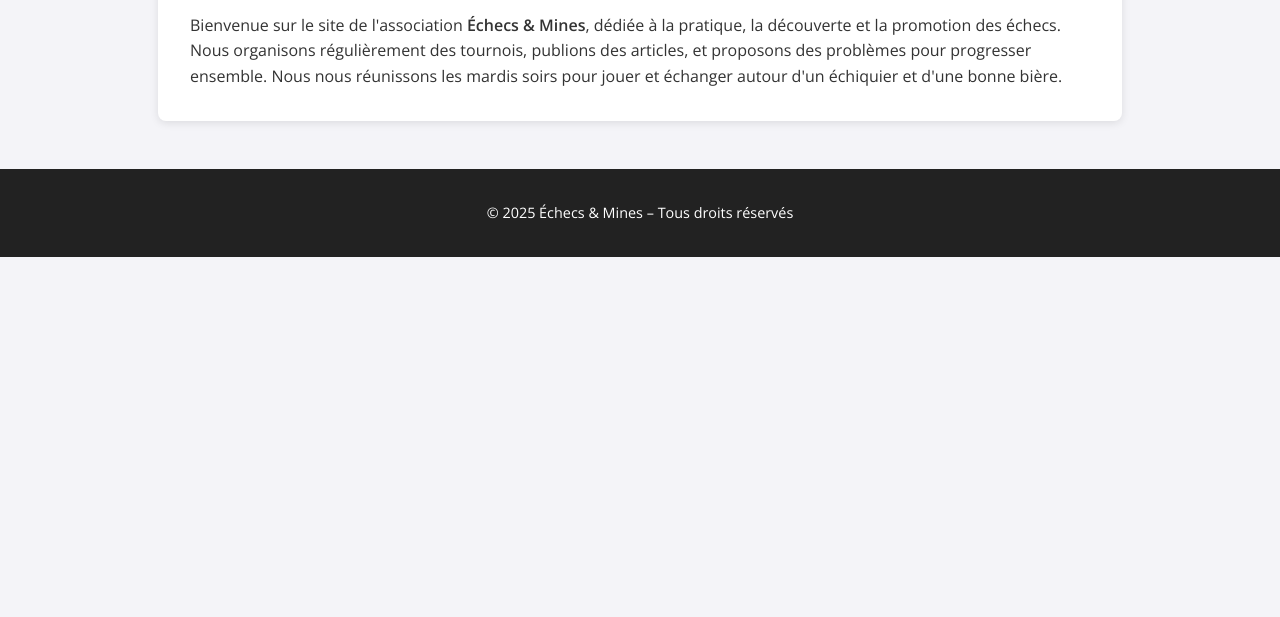
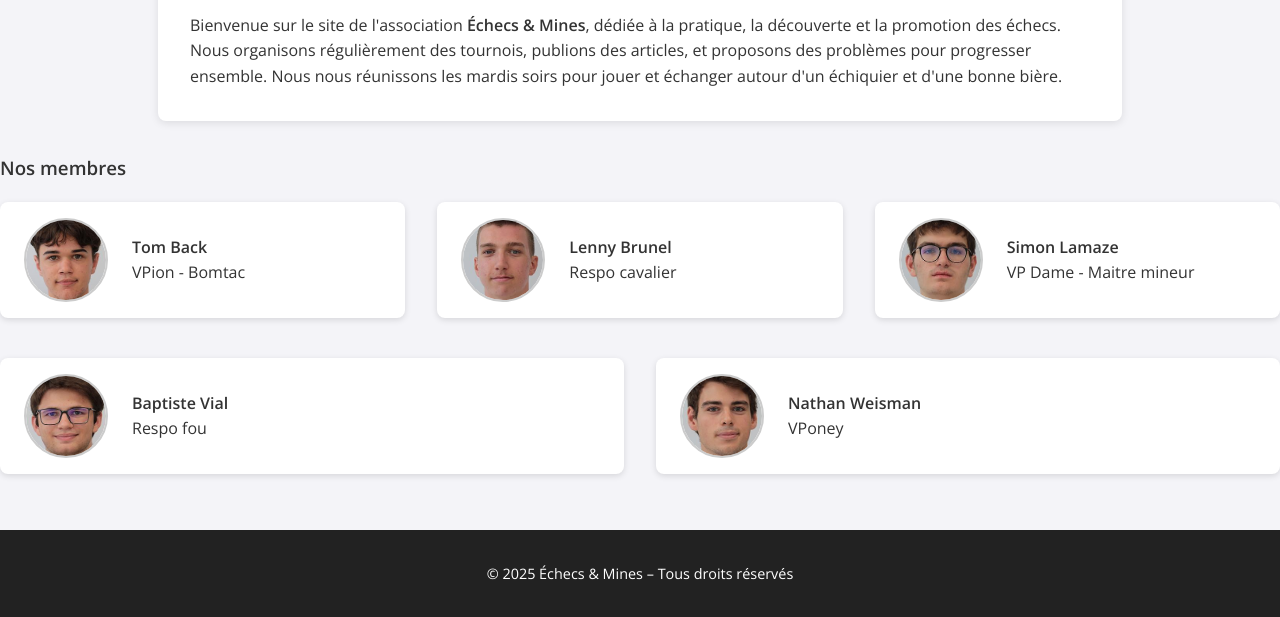
Before and after one commit to Playfaster92/front_echecs_et_mines, a plain HTML site: page apropos.html in a window 1280 px wide. Shown: the part 372-989 px from the top of the page. Before the commit the page ends 800 px from the top, so only its background shows below. Drawn offline with nearby package versions, Linux system fonts and the light colour scheme.

Commit message:
resolution problemes, ajout photos et membres

```diff
--- a/apropos.html
+++ b/apropos.html
@@ -19,13 +19,57 @@
     <a href="probleme.html">Problème</a>
     <a href="articles.html">Articles</a>
     <a href="tournois.html">Tournois</a>
-    <a href="resultats.html">Résultats</a>
   </nav>
 
+  <main>
   <section>
     <h2>À propos</h2>
     <p>Bienvenue sur le site de l'association <strong>Échecs & Mines</strong>, dédiée à la pratique, la découverte et la promotion des échecs. Nous organisons régulièrement des tournois, publions des articles, et proposons des problèmes pour progresser ensemble. Nous nous réunissons les mardis soirs pour jouer et échanger autour d'un échiquier et d'une bonne bière.</p>
   </section>
+
+<div id="membres-asso">
+    <h3>Nos membres</h3>
+    <ul class="liste-membres">
+      <li>
+        <img src="media/24back.jpg" alt="Tom Back" class="membre-photo" />
+        <div>
+          <strong>Tom Back</strong><br />
+          VPion - Bomtac
+        </div>
+      </li>
+      <li>
+        <img src="media/24brunel.jpg" alt="Lenny Brunel" class="membre-photo" />
+        <div>
+          <strong>Lenny Brunel</strong><br />
+          Respo cavalier
+        </div>
+      </li>
+      <li>
+        <img src="media/24lamaze.jpg" alt="Simon Lamaze" class="membre-photo" />
+        <div>
+          <strong>Simon Lamaze</strong><br />
+          VP Dame - Maitre mineur
+        </div>
+      </li>
+      <li>
+        <img src="media/24vial.jpg" alt="Baptiste Vial" class="membre-photo" />
+        <div>
+          <strong>Baptiste Vial</strong><br />
+          Respo fou
+        </div>
+      </li>
+            <li>
+        <img src="media/24weisman.jpg" alt="Nathan Weisman" class="membre-photo" />
+        <div>
+          <strong>Nathan Weisman</strong><br />
+          VPoney
+        </div>
+      </li>
+    </ul>
+  </div>
+
+  </main>
+
 
   <footer>
     <p>© 2025 Échecs & Mines – Tous droits réservés</p>
--- a/style.css
+++ b/style.css
@@ -139,3 +139,92 @@ footer p {
   margin-top: 0;
   color: #6e2c00;
 }
+
+.photo-joueur {
+  width: 120px;
+  height: 120px;
+  object-fit: cover;
+  border-radius: 50%;
+  margin-bottom: 1rem;
+  border: 2px solid #333;
+}
+
+.joueur-conteneur {
+  display: flex;
+  align-items: center;
+  gap: 1.5rem; /* espace entre image et texte */
+}
+
+.photo-joueur {
+  width: 120px;
+  height: 120px;
+  object-fit: cover;
+  border-radius: 50%;
+  border: 2px solid #333;
+  flex-shrink: 0; /* éviter que l'image se réduise */
+}
+
+.joueur-info {
+  max-width: 600px; /* optionnel : limite la largeur du texte */
+}
+
+
+
+html, body {
+  height: 100%;
+  margin: 0;
+}
+
+body {
+  display: flex;
+  flex-direction: column;
+  min-height: 100vh;
+}
+
+main {
+  flex: 1; /* pousse le footer vers le bas */
+}
+
+footer {
+  background: #222;
+  color: white;
+  text-align: center;
+  padding: 2rem 0;
+}
+#members-asso {
+  margin-top: 2rem;
+  background: #f0f4f8;
+  padding: 1.5rem 3rem;
+  border-radius: 8px;
+  max-width: 900px;
+  margin-left: auto;
+  margin-right: auto;
+}
+
+.liste-membres {
+  display: flex;
+  flex-wrap: wrap;
+  gap: 2rem;
+  list-style-type: none;
+  padding: 0;
+  margin: 0;
+}
+
+.liste-membres li {
+  display: flex;
+  align-items: center;
+  background: white;
+  padding: 1rem 1.5rem;
+  border-radius: 8px;
+  box-shadow: 0 2px 6px rgba(0,0,0,0.12);
+  flex: 1 1 320px;
+}
+
+.membre-photo {
+  width: 80px;
+  height: 80px;
+  border-radius: 50%;
+  object-fit: cover;
+  margin-right: 1.5rem;
+  border: 2px solid #ccc;
+}
```
Also changed, not shown: articles.html (+4 -1 lines), index.html (+3 -1 lines), joueur.js (+15 -0 lines), probleme.html (+4 -1 lines), resultats.html (deleted, +0 -38 lines), tournois.html (+12 -1 lines), media/24back.jpg (added), media/24brunel.jpg (added), media/24lamaze.jpg (added), media/24vial.jpg (added), media/24weisman.jpg (added).
